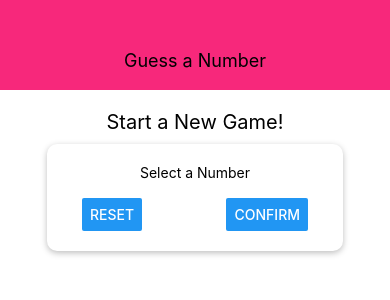
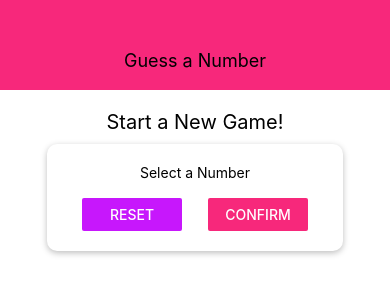
Before and after one commit to SaiChandra2896/Guess-the-Number, a React Native app: screen / in a window 390 px wide. Shown: the top 300 px of the page. Built offline with nearby package versions, Linux system fonts and the light colour scheme.

Commit message:
add styles to buttons

```diff
--- a/Screens/StartGameScreen.js
+++ b/Screens/StartGameScreen.js
@@ -11,8 +11,12 @@ const StartGameScreen = props => {
         <Text>Select a Number</Text>
         <TextInput />
         <View style={styles.buttonContainer}>
-          <Button title='Reset' />
-          <Button title='Confirm' />
+          <View style={styles.button}>
+            <Button title='Reset' color='#c717fc' />
+          </View>
+          <View style={styles.button}>
+            <Button title='Confirm' color='#f7287b' />
+          </View>
         </View>
       </Card>
     </View>
@@ -39,6 +43,9 @@ const styles = StyleSheet.create({
     width: '100%',
     justifyContent: 'space-between',
     paddingHorizontal: 15
+  },
+  button: {
+    width: 100
   }
 });
 
```
